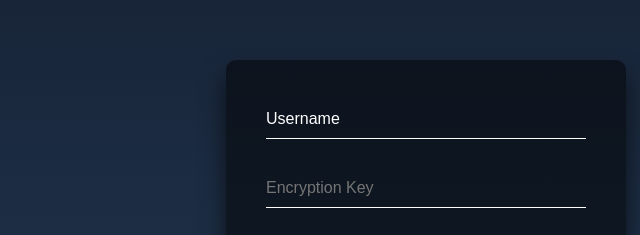
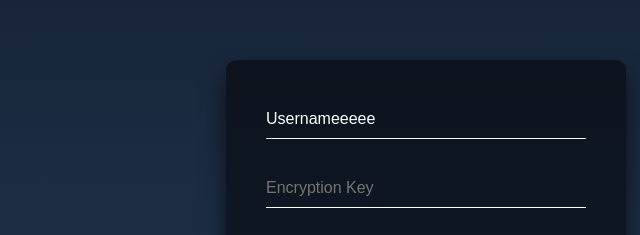
Before and after one commit to taubyte-test/tb_website_Chat_Website, a plain HTML site: page frontend/index.html in a window 1280 px wide. Shown: the part 190-425 px from the top of the page, 214-854 px from the left. Drawn offline with Linux system fonts and the light colour scheme.

Commit message:
Update index.html

```diff
--- a/frontend/index.html
+++ b/frontend/index.html
@@ -9,7 +9,7 @@
         <div class="user-box">
             <div>
                 <input id="username-box" type="text" name="" required="">
-                <label>Username</label>
+                <label>Usernameeeee</label>
             </div>
             <div>
                 <input id="key-box" type="text" name="" required="" placeholder="Encryption Key">
```
